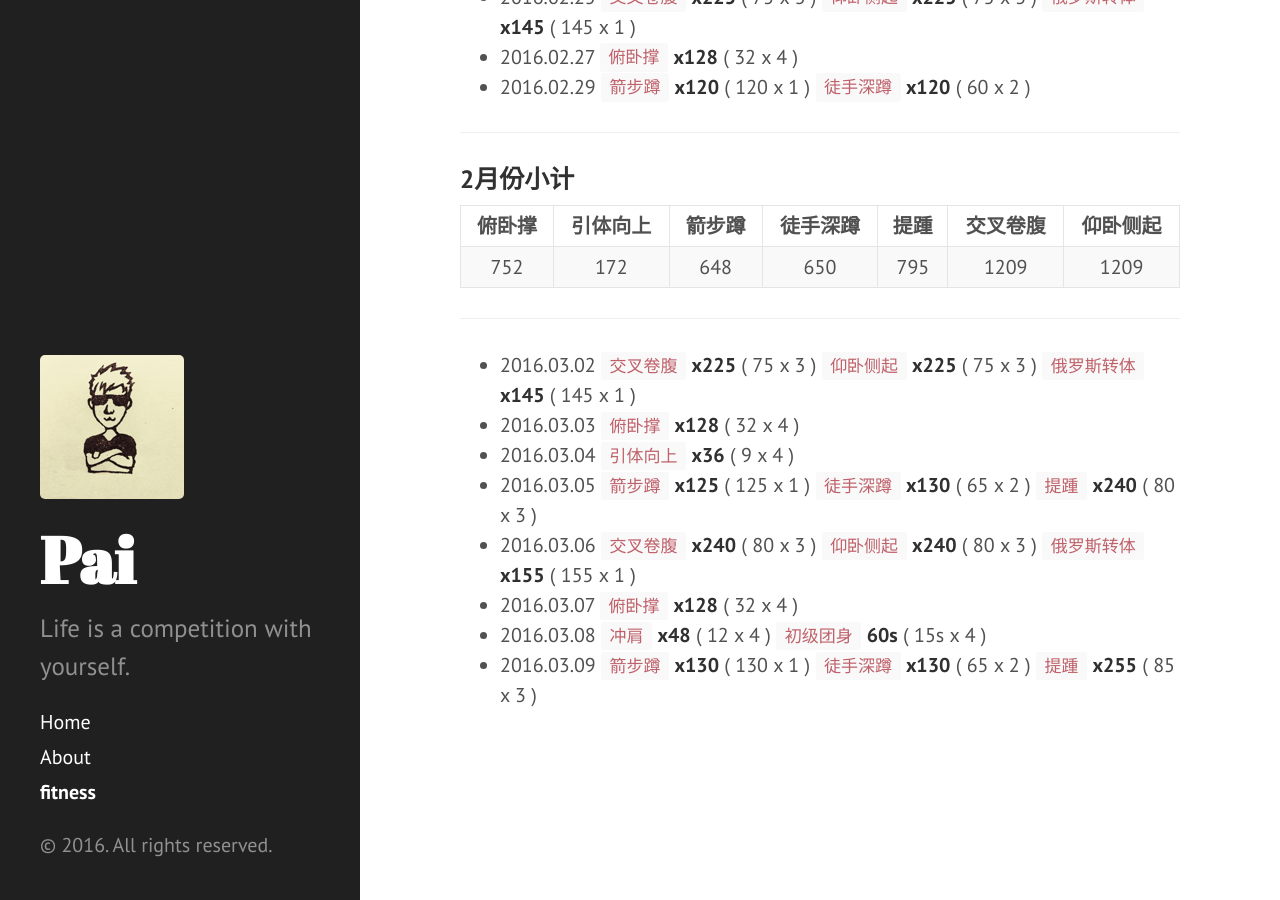
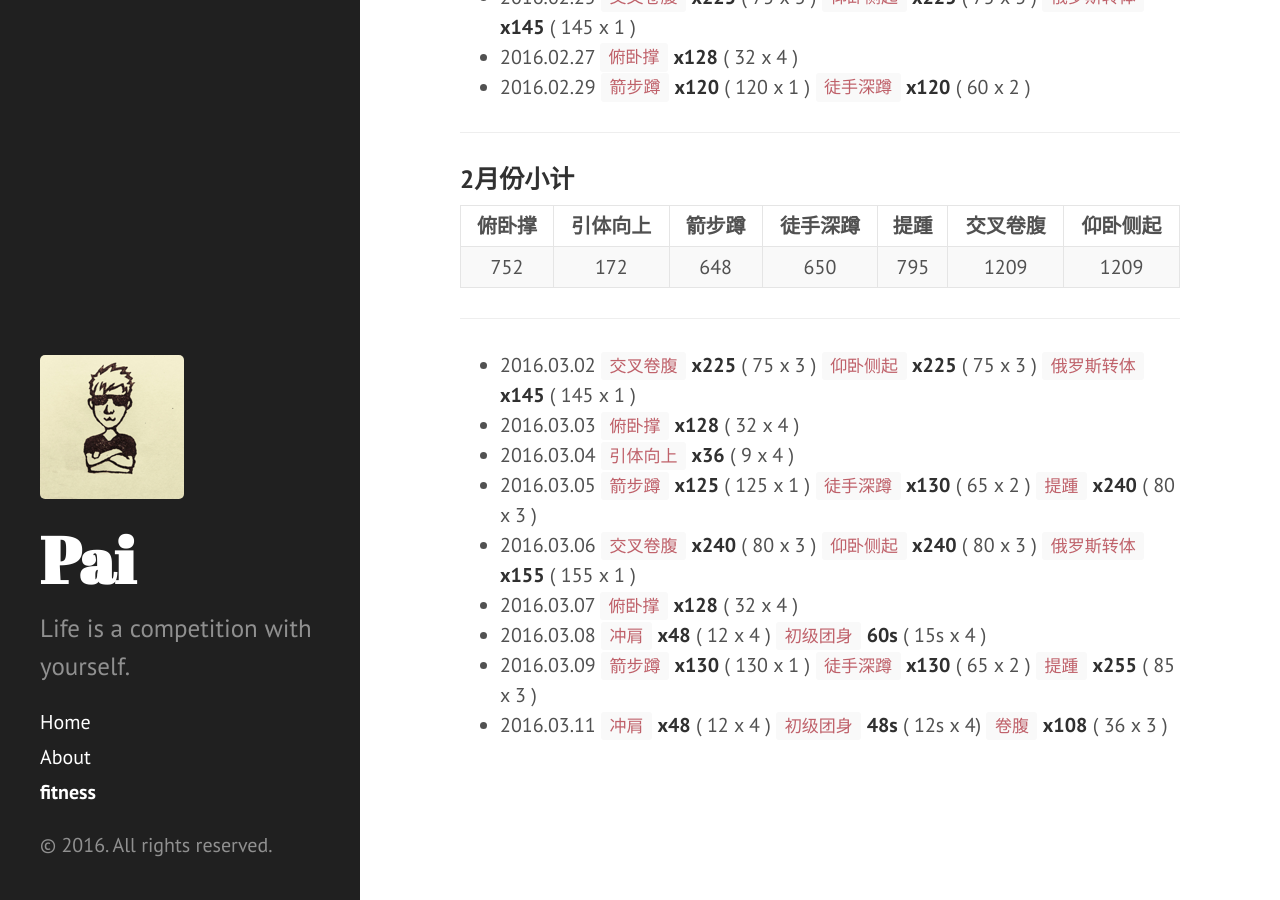
Before and after one commit to dragon8897/dragon8897.github.io, a Jekyll site: the page built from fitness.md, in a window 1280 px wide and 900 px high, scrolled down 2418 px. Built offline with Jekyll 4.4.1, drawn with Linux system fonts in a browser that asks for light colours; Markdown is read by kramdown in place of the engine named in the settings.

Commit message:
add fitness recored.

```diff
--- a/fitness.md
+++ b/fitness.md
@@ -85,3 +85,4 @@ title: fitness
 - 2016.03.07 `俯卧撑` **x128** ( 32 x 4 )
 - 2016.03.08 `冲肩` **x48** ( 12 x 4 ) `初级团身` **60s** ( 15s x 4 )
 - 2016.03.09 `箭步蹲` **x130** ( 130 x 1 ) `徒手深蹲` **x130** ( 65 x 2 ) `提踵` **x255** ( 85 x 3 )
+- 2016.03.11 `冲肩` **x48** ( 12 x 4 ) `初级团身` **48s** ( 12s x 4) `卷腹` **x108** ( 36 x 3 )
```
